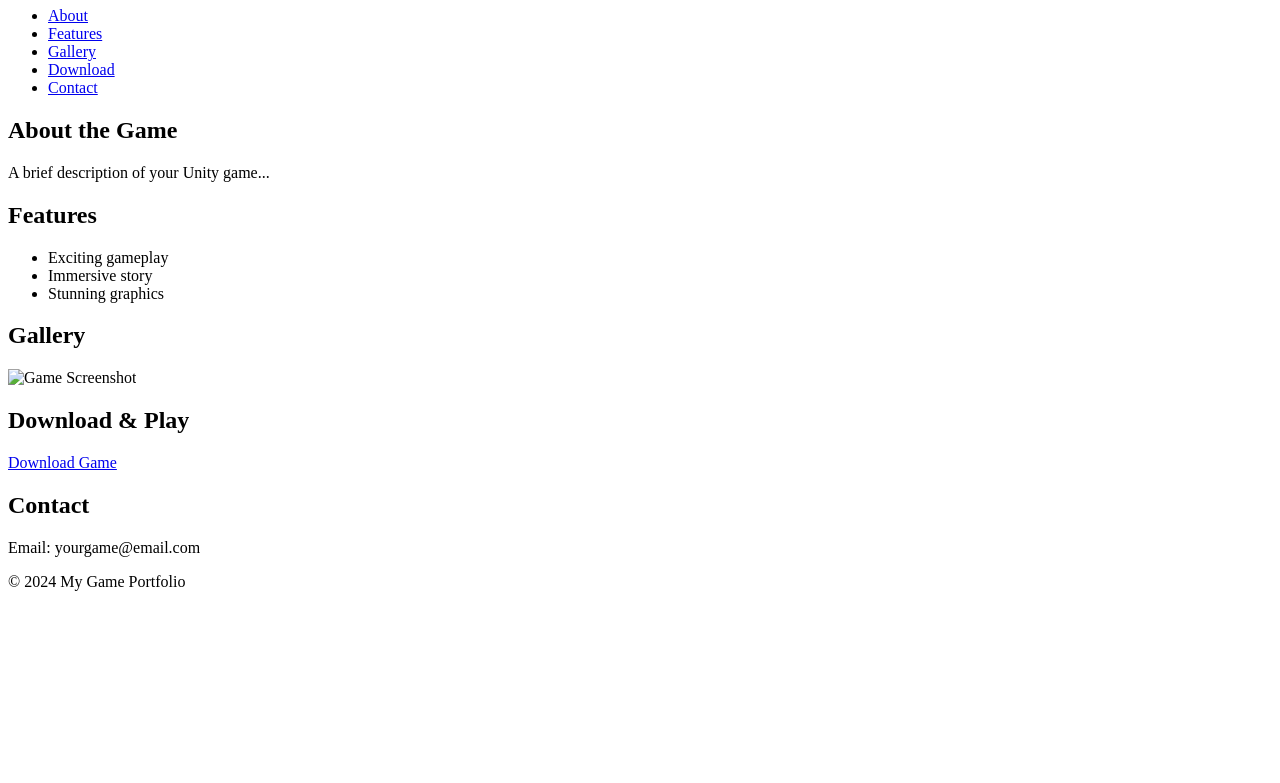
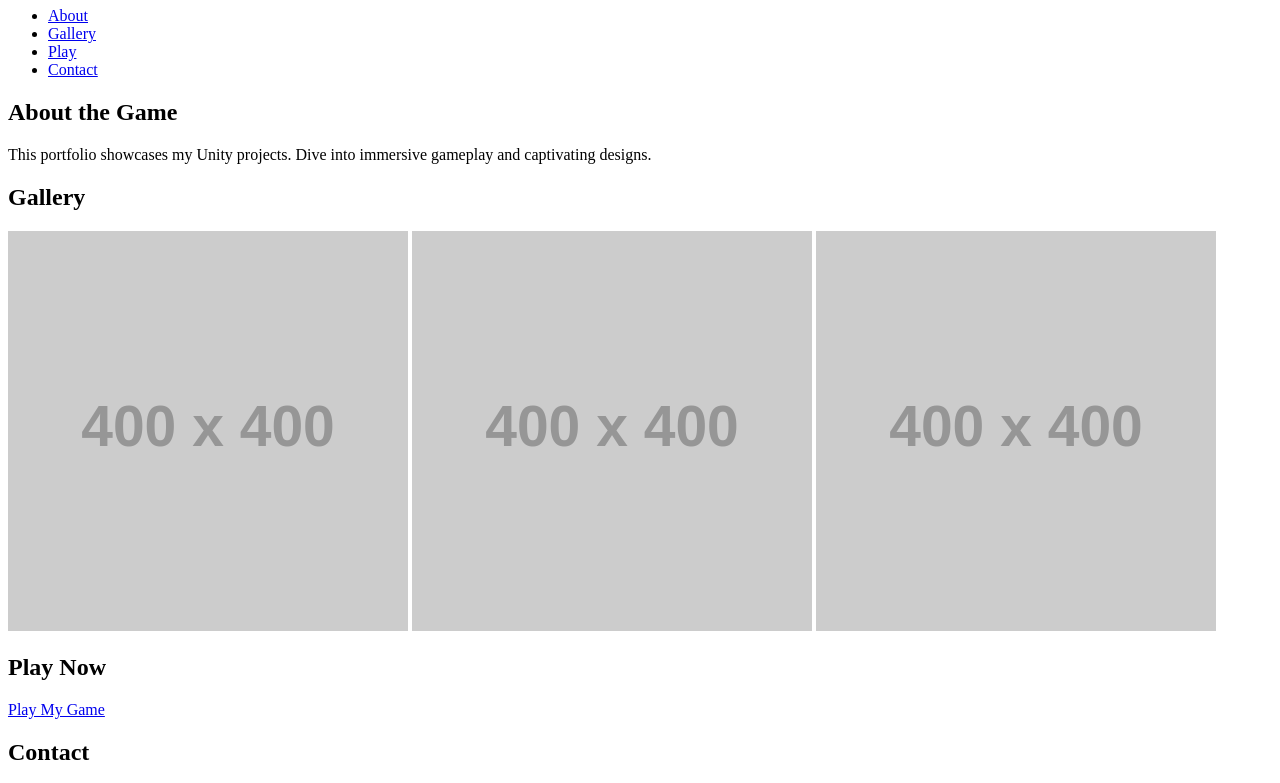
Before and after one commit to ChandlerGPT/Personal-Web, a plain HTML site: page index.html in a window 1280 px wide. Shown: the part 73-856 px from the top of the page. Before the commit the page ends 800 px from the top, so only its background shows below. Drawn offline with Linux system fonts and the light colour scheme; placeholder pictures from the web are drawn by us.

Commit message:
Update index.html

```diff
--- a/index.html
+++ b/index.html
@@ -3,54 +3,53 @@
 <head>
     <meta charset="UTF-8">
     <meta name="viewport" content="width=device-width, initial-scale=1.0">
-    <title>My Unity Game</title>
+    <title>My Unity Game Portfolio</title>
     <link rel="stylesheet" href="style.css">
+    <link rel="stylesheet" href="https://cdnjs.cloudflare.com/ajax/libs/font-awesome/6.0.0-beta3/css/all.min.css">
 </head>
 <body>
     <header>
-        <h1>Welcome to My Unity Game</h1>
+        <div class="container">
+            <h1><i class="fas fa-gamepad"></i> My Unity Game Portfolio</h1>
             <nav>
                 <ul>
                     <li><a href="#about">About</a></li>
-                <li><a href="#features">Features</a></li>
                     <li><a href="#gallery">Gallery</a></li>
-                <li><a href="#download">Download</a></li>
+                    <li><a href="#play">Play</a></li>
                     <li><a href="#contact">Contact</a></li>
                 </ul>
             </nav>
+        </div>
     </header>
 
     <section id="about">
         <h2>About the Game</h2>
-        <p>A brief description of your Unity game...</p>
-    </section>
-
-    <section id="features">
-        <h2>Features</h2>
-        <ul>
-            <li>Exciting gameplay</li>
-            <li>Immersive story</li>
-            <li>Stunning graphics</li>
-        </ul>
+        <p>This portfolio showcases my Unity projects. Dive into immersive gameplay and captivating designs.</p>
     </section>
 
     <section id="gallery">
         <h2>Gallery</h2>
-        <img src="images/game-screenshot.jpg" alt="Game Screenshot">
+        <div class="gallery">
+            <img src="https://via.placeholder.com/400" alt="Game Screenshot 1">
+            <img src="https://via.placeholder.com/400" alt="Game Screenshot 2">
+            <img src="https://via.placeholder.com/400" alt="Game Screenshot 3">
+        </div>
     </section>
 
-    <section id="download">
-        <h2>Download & Play</h2>
-        <p><a href="assets/mygame.zip" download>Download Game</a></p>
+    <section id="play">
+        <h2>Play Now</h2>
+        <a href="https://simmer.io/@yourgame" target="_blank" class="play-btn">Play My Game</a>
     </section>
 
     <section id="contact">
         <h2>Contact</h2>
-        <p>Email: yourgame@email.com</p>
+        <p>Reach out for collaborations or feedback:</p>
+        <p><i class="fas fa-envelope"></i> yourname@example.com</p>
     </section>
 
     <footer>
-        <p>© 2024 My Game Portfolio</p>
+        <p>© 2025 My Unity Portfolio | Designed with <i class="fas fa-heart"></i></p>
     </footer>
+    <script src="script.js"></script>
 </body>
 </html>
```
Lines whose indentation alone changed are shown as unchanged.
